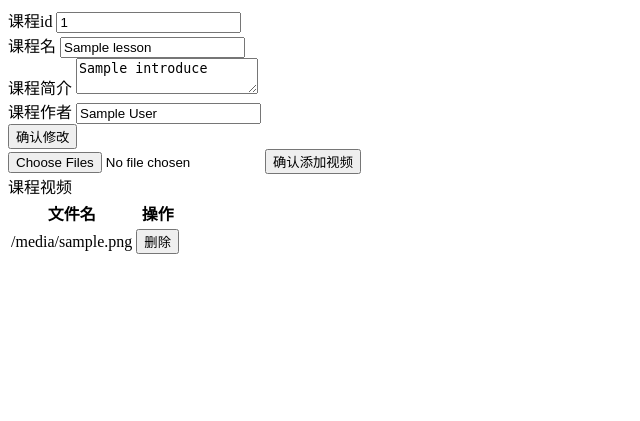
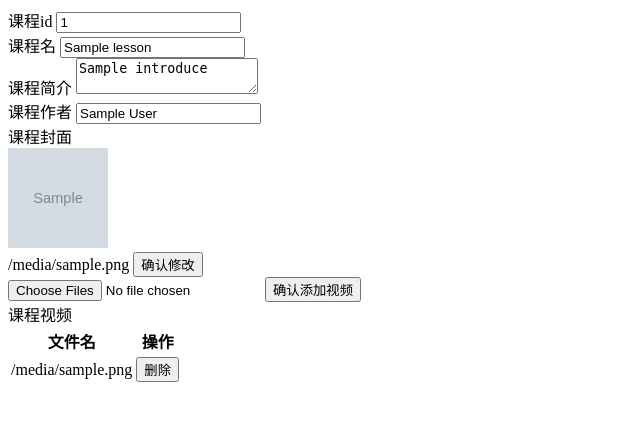
Before and after one commit to mi-xin/GoXue, a Django app: template templates/class_admin.html in a window 1280 px wide. Shown: the top 421 px of the page, without its empty margins (0-640 px from the left). Run offline with Django 3.2, Linux system fonts and the light colour scheme; the template is opened without the code that fills it: most values are stand-ins (such as "Sample title", 1, 10 or a date in 2020); grey boxes marked "Sample" are stand-in pictures; parts of the project's set-up code (start-up, migrations or seed data) failed here and were passed over.

Commit message:
2020.2.13  commit

```diff
--- a/GoXue/urls.py
+++ b/GoXue/urls.py
@@ -14,11 +14,14 @@ Including another URLconf
     2. Add a URL to urlpatterns:  path('blog/', include('blog.urls'))
 """
 from django.contrib import admin
-from django.urls import path, include
+from django.urls import path, include,re_path
 from front_page import urls
 from mi_user import urls
+from django.views.static import serve
+from GoXue.settings import MEDIA_ROOT
 
 urlpatterns = [
     path('admin/', admin.site.urls),
     path('', include('front_page.urls')),
-    path('user/', include('mi_user.urls')),]
+    path('user/', include('mi_user.urls')),
+    re_path(r'wenjian/(?P<path>.*)', serve, {"document_root": MEDIA_ROOT}),]
--- a/mi_user/models.py
+++ b/mi_user/models.py
@@ -61,11 +61,11 @@ class milogin(forms.Form):
     telephone = forms.CharField(max_length=11, required=True)
 
 class mi_voide(models.Model):
-    file = models.FileField(upload_to="wenjian")
+    file = models.FileField(upload_to="video")
     file_name = models.CharField(max_length=100)
     class_name = models.ForeignKey('mi_class', related_name='class_name', on_delete='CASCADE')
 class mi_class(models.Model):
-    class_image = models.ImageField(verbose_name='封面图',upload_to='img',blank=True)
+    class_image = models.ImageField(verbose_name='封面图',upload_to='img/',blank=True)
     title = models.CharField(max_length=100)
     file = models.ManyToManyField('mi_voide')
     introduce = models.TextField()
--- a/mi_user/urls.py
+++ b/mi_user/urls.py
@@ -13,8 +13,9 @@ Including another URLconf
     1. Import the include() function: from django.urls import include, path
     2. Add a URL to urlpatterns:  path('blog/', include('blog.urls'))
 """
-from django.urls import path
+from django.urls import path,re_path
 from . import views
+
 
 app_name = 'mi_user'
 urlpatterns = [
@@ -24,4 +25,6 @@ urlpatterns = [
     path('classUpload/<int:class_id>/', views.user_class_upload_id, name='user_class_upload_id'),
     path('class/damin',views.class_admin,name='class_admin'),
     path('class/', views.user_class, name='user_class'),
+    # 处理 media 信息，用于图片获取
+
 ]
--- a/templates/class_admin.html
+++ b/templates/class_admin.html
@@ -13,6 +13,9 @@
          <label>课程名</label> <input value="{{ lesson.title }}" name="class_title" id="class_title"><br/>
         <label>课程简介</label> <textarea  name="class_introduce"  id="class_introduce">{{ lesson.introduce }}</textarea><br/>
          <label>课程作者</label> <input value="{{ lesson.author }}" name="class_author" id="class_author"><br/>
+         <label>课程封面</label> <br/>
+        <img src="{{ MEDIA_URL }}{{ lesson.class_image }}" name="class_img" id="class_img" height=100 width=100><br/>
+        {{lesson.class_image.url }}
           <button type="button" id='sum'>确认修改</button><br/>
          <input type="file" name="addfile" multiple=True />
         <button type="submit">确认添加视频</button><br/>
--- a/templates/index.html
+++ b/templates/index.html
@@ -27,7 +27,7 @@
     <h2 class="index_title">推荐课程</h2>
         {% for i in show_class%}
         <div class="class_item">
-            <spean class="class_picture">图片</spean>
+           <a> <img class="class_picture" src="{{ i.class_image.url }}" alt="课程封面" width="220px" height="124px"/></a>
             <spean class="class_title">{{ i.title }}</spean>
             <spean class="class_author">{{ i.author }}</spean>
         </div>
```
Also changed, not shown: GoXue/settings.py (+4 -3 lines), templates/play.html (added, +10 -0 lines).
